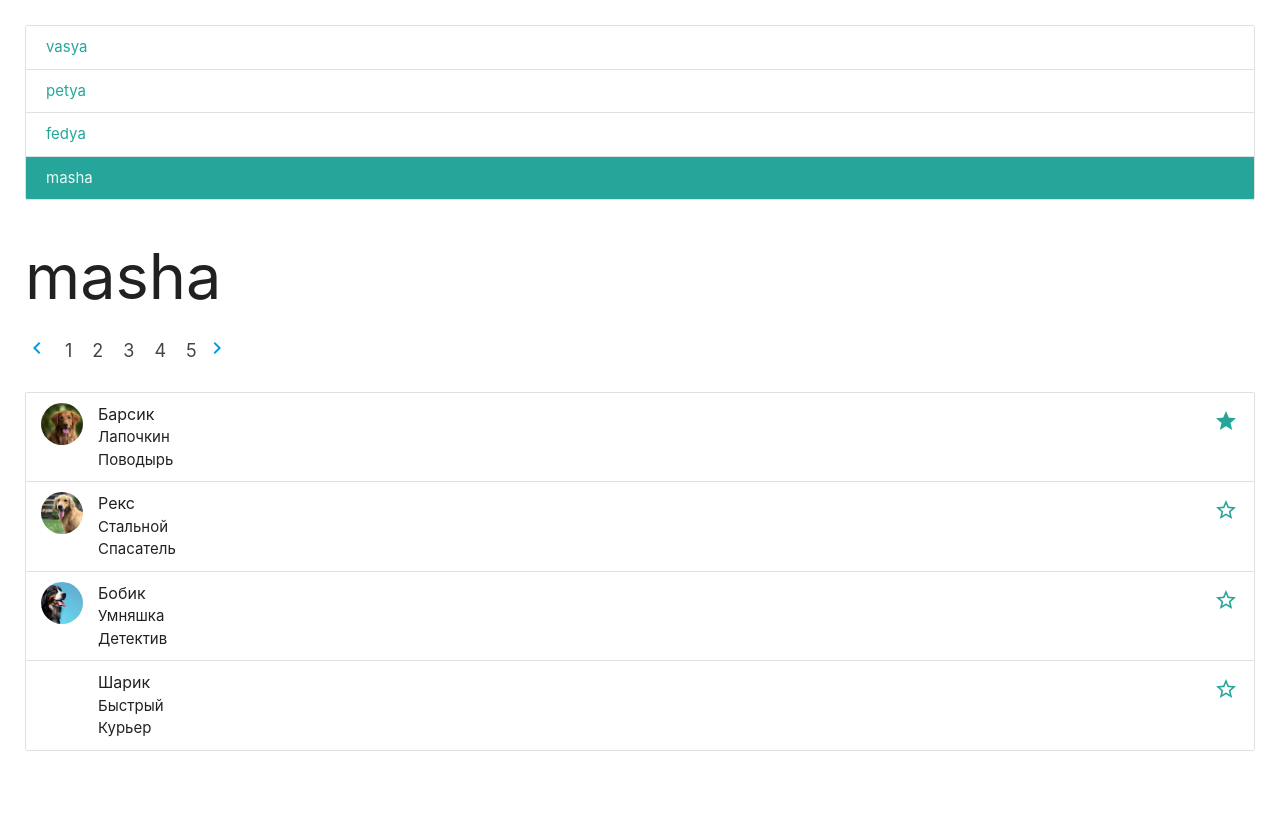
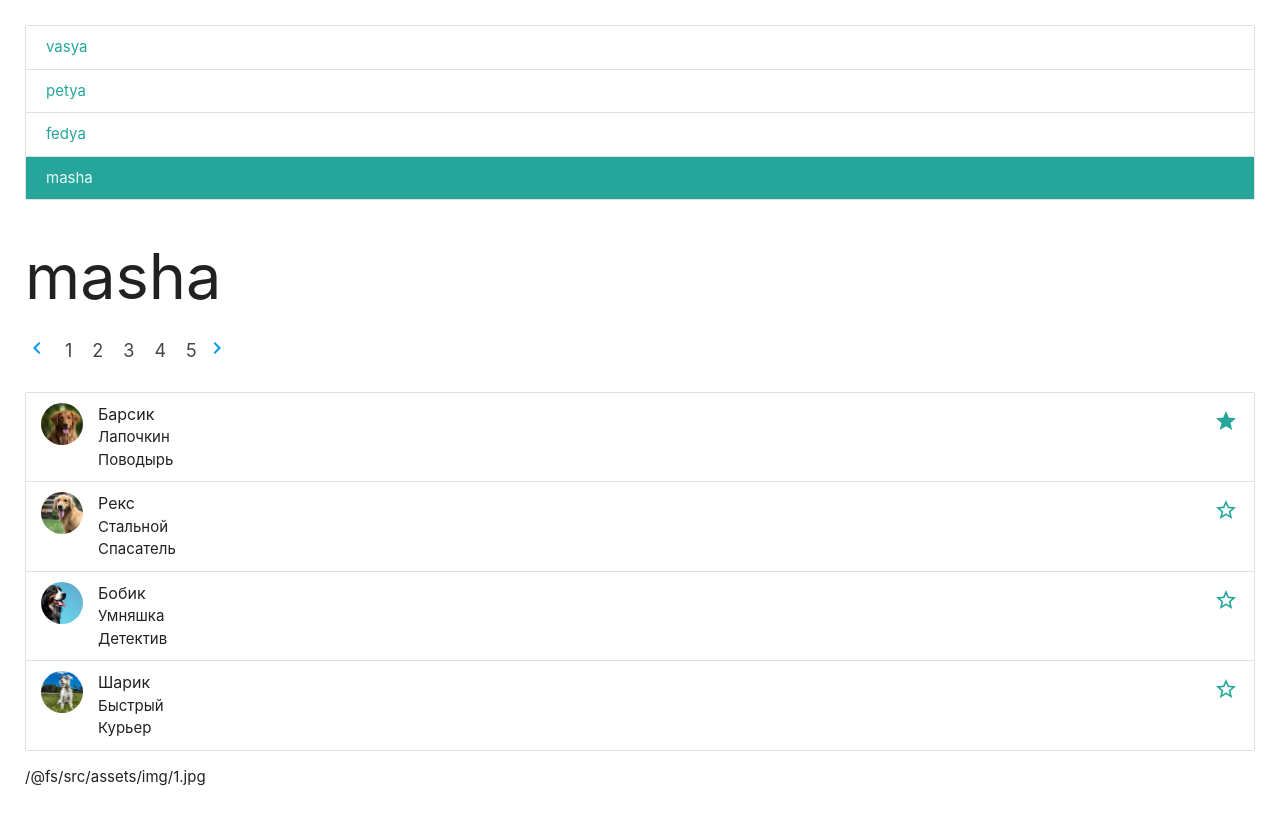
Before and after one commit to Yuriyzhdanov/component-library, a Vue app: page / in a window 1280 px wide. Built offline with nearby package versions, Linux system fonts and the light colour scheme.

Commit message:
added 1 dog img

```diff
--- a/src/App.vue
+++ b/src/App.vue
@@ -11,6 +11,7 @@ import MAvatar from './components/MAvatar.vue'
 import dog1 from './assets/img/1.jpg'
 import dog2 from './assets/img/2.jpg'
 import dog3 from './assets/img/3.jpg'
+import dog4 from './assets/img/4.jpg'
 
 export default {
   components: {
@@ -57,6 +58,7 @@ export default {
           firstName: 'Шарик',
           secondName: 'Быстрый',
           jobTitle: 'Курьер',
+          img: dog4,
           isFavorite: false,
         },
       ],
@@ -91,6 +93,7 @@ export default {
     </article> -->
     <article>
       <MAvatar :dogs="dogs" />
+      {{ dog1 }}
     </article>
   </section>
 </template>
```
Also changed, not shown: src/assets/img/4.jpg (added).
